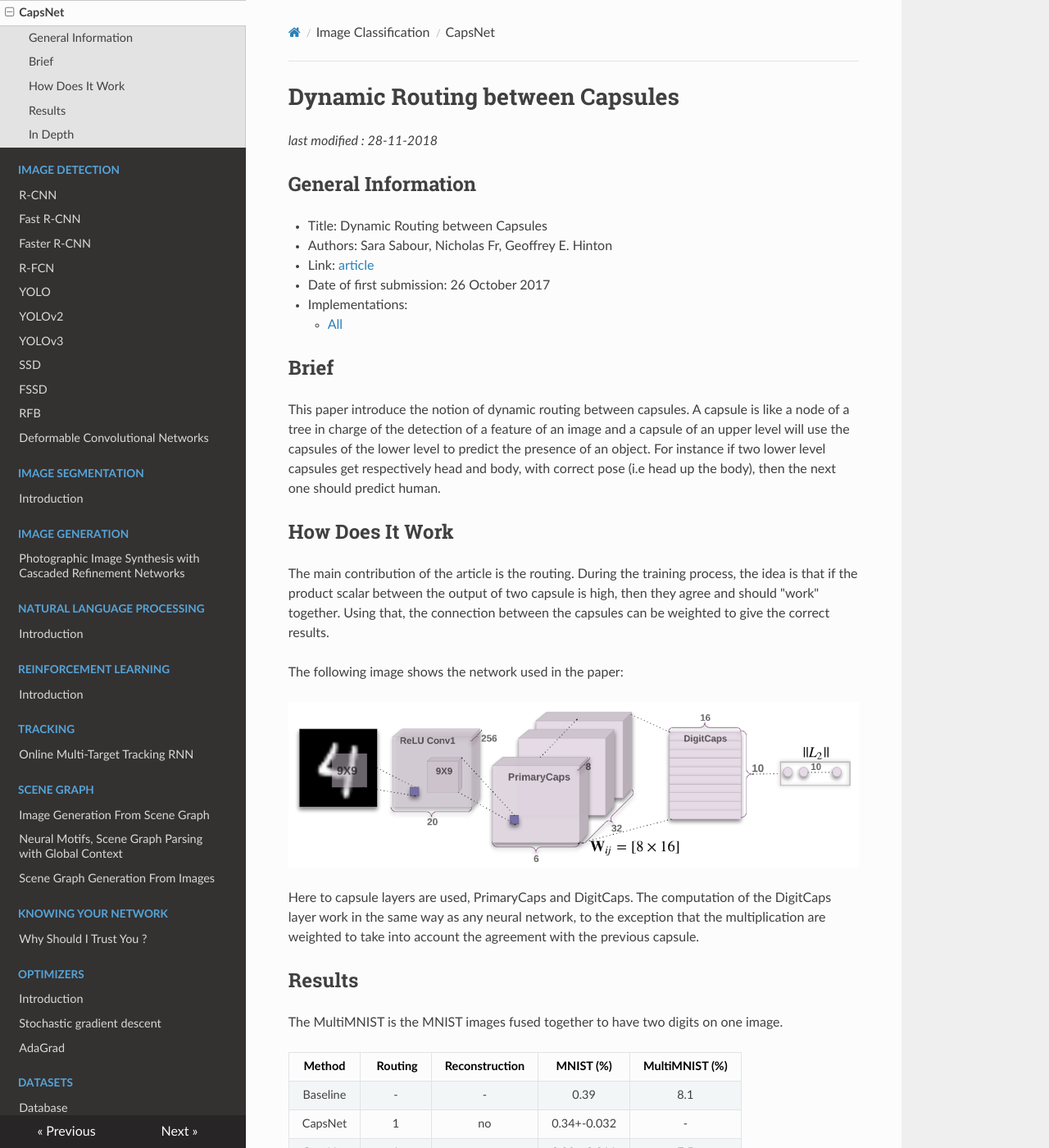
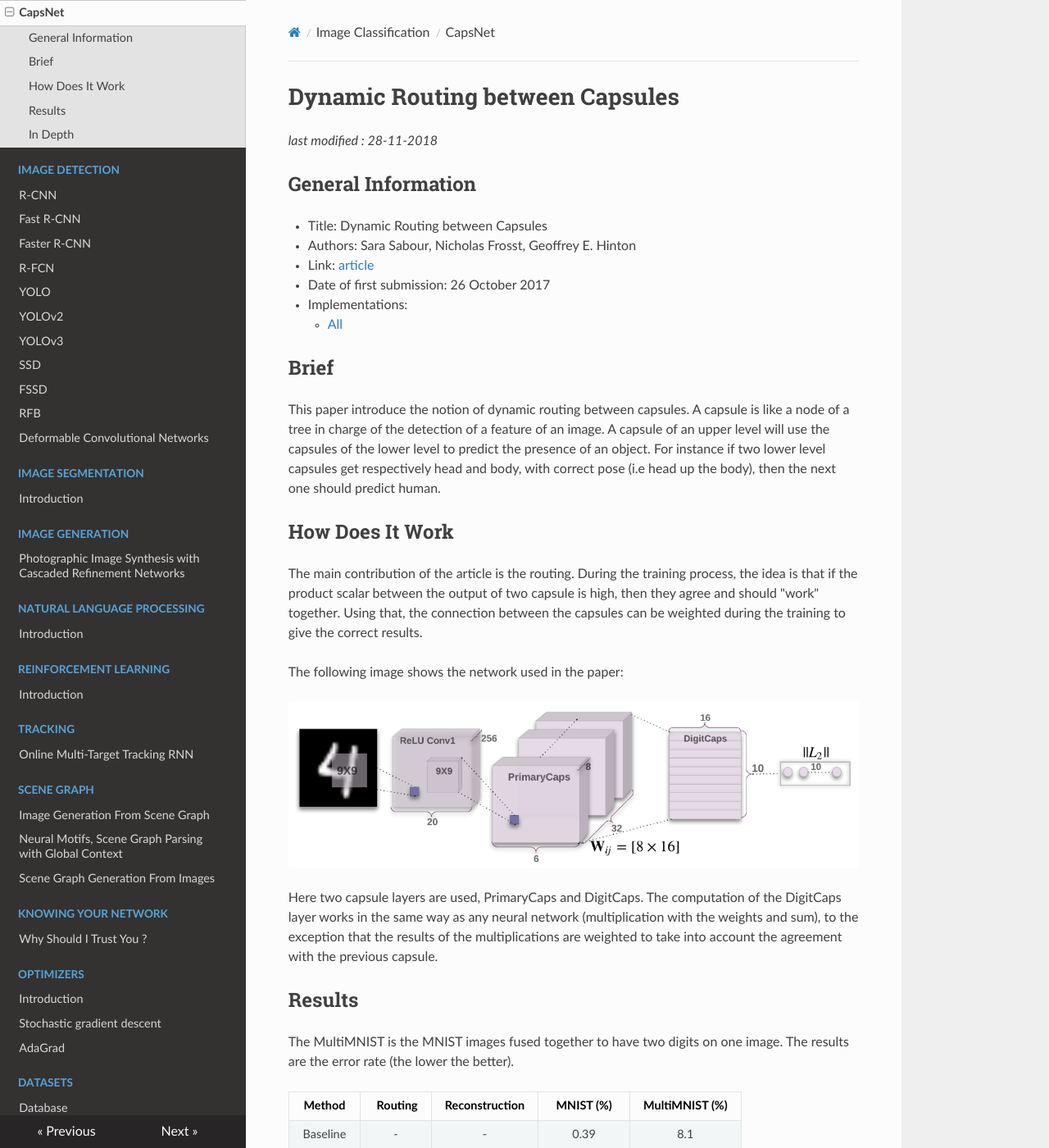
Before and after one commit to D3lt4lph4/papers, an MkDocs documentation site: the page built from docs/imageclassif/capsule.md, in a window 1280 px wide and 1400 px high. Shown: the whole window at 82% size. Built offline with MkDocs 1.6.1, drawn with Linux system fonts in a browser that asks for light colours; nearby versions of some CDN libraries; old or Windows-style settings are respelled for this version of MkDocs; some of the changed text lies outside the part shown.

Commit message:
capsule network correction

```diff
--- a/docs/imageclassif/capsule.md
+++ b/docs/imageclassif/capsule.md
@@ -5,7 +5,7 @@ _last modified : 28-11-2018_
 ## General Information
 
 - Title: Dynamic Routing between Capsules
-- Authors: Sara Sabour, Nicholas Fr, Geoffrey E. Hinton
+- Authors: Sara Sabour, Nicholas Frosst, Geoffrey E. Hinton
 - Link: [article](https://arxiv.org/abs/1710.09829)
 - Date of first submission: 26 October 2017
 - Implementations:
@@ -13,21 +13,21 @@ _last modified : 28-11-2018_
 
 ## Brief
 
-This paper introduce the notion of dynamic routing between capsules. A capsule is like a node of a tree in charge of the detection of a feature of an image and a capsule of an upper level will use the capsules of the lower level to predict the presence of an object. For instance if two lower level capsules get respectively head and body, with correct pose (i.e head up the body), then the next one should predict human.
+This paper introduce the notion of dynamic routing between capsules. A capsule is like a node of a tree in charge of the detection of a feature of an image. A capsule of an upper level will use the capsules of the lower level to predict the presence of an object. For instance if two lower level capsules get respectively head and body, with correct pose (i.e head up the body), then the next one should predict human.
 
 ## How Does It Work
 
-The main contribution of the article is the routing. During the training process, the idea is that if the product scalar between the output of two capsule is high, then they agree and should "work" together. Using that, the connection between the capsules can be weighted to give the correct results.
+The main contribution of the article is the routing. During the training process, the idea is that if the product scalar between the output of two capsule is high, then they agree and should "work" together. Using that, the connection between the capsules can be weighted during the training to give the correct results.
 
 The following image shows the network used in the paper:
 
 ![Network](https://raw.githubusercontent.com/D3lt4lph4/papers/master/docs/images/imageclassif/capsule/capsnet.png "Network")
 
-Here to capsule layers are used, PrimaryCaps and DigitCaps. The computation of the DigitCaps layer work in the same way as any neural network, to the exception that the multiplication are weighted to take into account the agreement with the previous capsule.
+Here two capsule layers are used, PrimaryCaps and DigitCaps. The computation of the DigitCaps layer works in the same way as any neural network (multiplication with the weights and sum), to the exception that the results of the multiplications are weighted to take into account the agreement with the previous capsule.
 
 ## Results
 
-The MultiMNIST is the MNIST images fused together to have two digits on one image.
+The MultiMNIST is the MNIST images fused together to have two digits on one image. The results are the error rate (the lower the better).
 
 | Method | Routing | Reconstruction | MNIST (%) | MultiMNIST (%) |
 |:-:|:-:|:-:|:-:|:-:|
```
Also changed, not shown: other parts of docs/imageclassif/capsule.md (+2 -2 lines).
